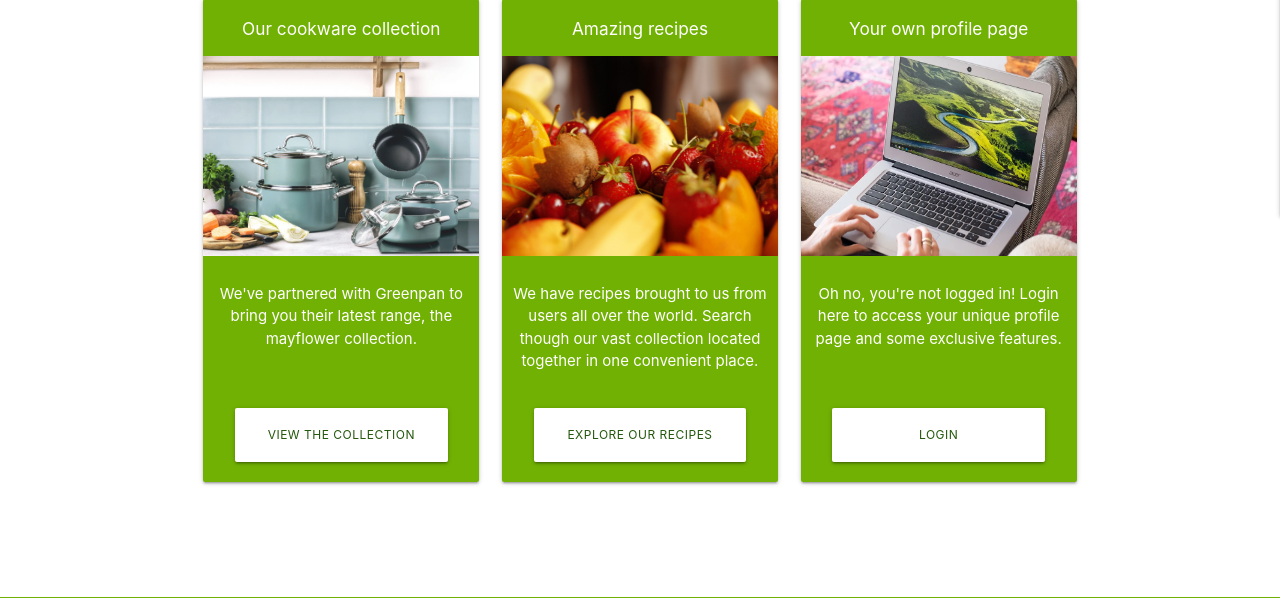
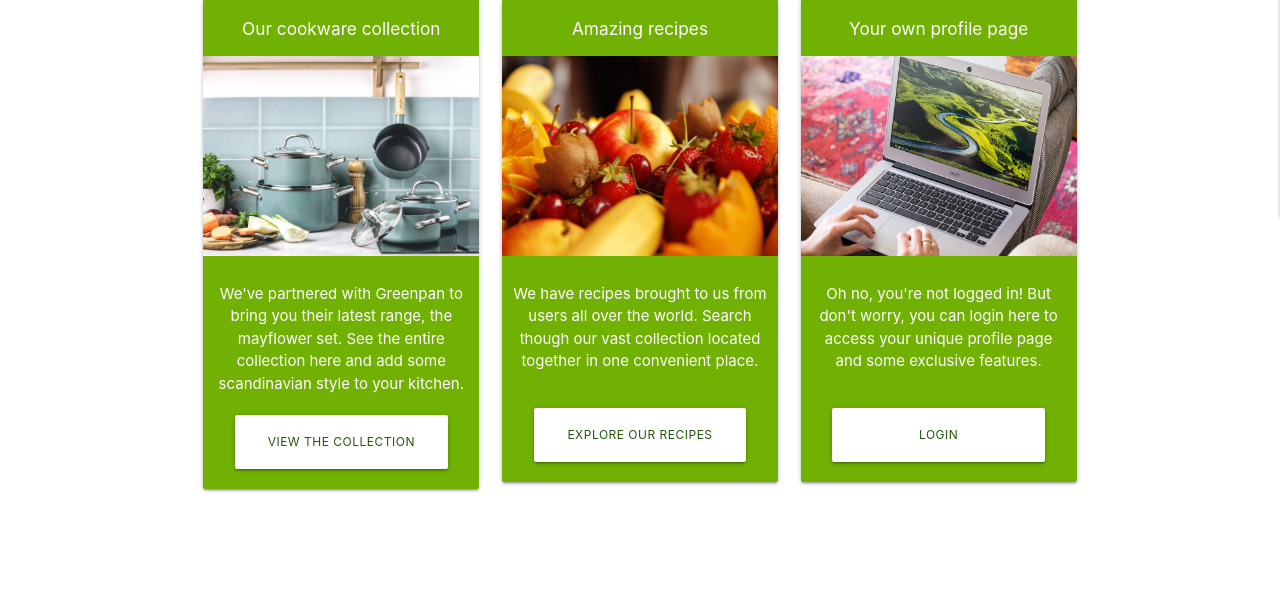
Before and after one commit to DominicSpears/milestoneproject3-soulfood, a Flask app: page / in a window 1280 px wide. Shown: the part 644-1242 px from the top of the page. Run offline with Flask 2, Linux system fonts and the light colour scheme; some libraries are stand-ins or nearby versions.

Commit message:
Alter card content on the homepage

```diff
--- a/templates/home.html
+++ b/templates/home.html
@@ -16,7 +16,7 @@
                 <img src="static/images/cookware-home.webp" class="inner-home-image" alt="mayflower cookware">
             </div>
             <div class="home-card-content">We've partnered with Greenpan to bring you their latest range, the mayflower
-                collection.</div>
+                set. See the entire collection here and add some scandinavian style to your kitchen.</div>
             <div class="home-btn-container">
                 <a href="{{ url_for('get_cookware') }}" class="home-btn btn-large">
                     View the collection
@@ -52,11 +52,11 @@
                 <img src="static/images/user-home.webp" class="inner-home-image">
             </div class="home-card-title">
             {% if session.user %}
-            <div class="home-card-content">Access your own unique profile page. From here you can easily view, edit or
-                delete your own recipes. </div>
+            <div class="home-card-content">Click the link bellow to access your own unique profile page. From here you
+                can easily view, edit or delete your own recipes. </div>
             {% else %}
-            <div class="home-card-content">Oh no, you're not logged in! Login here to access your unique profile page
-                and some exclusive features.</div>
+            <div class="home-card-content">Oh no, you're not logged in! But don't worry, you can login here to access
+                your unique profile page and some exclusive features.</div>
             {% endif %}
             <div class="home-btn-container">
                 {% if session.user %}
```
